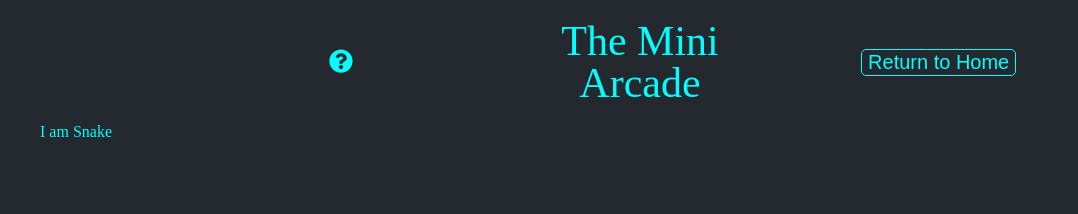
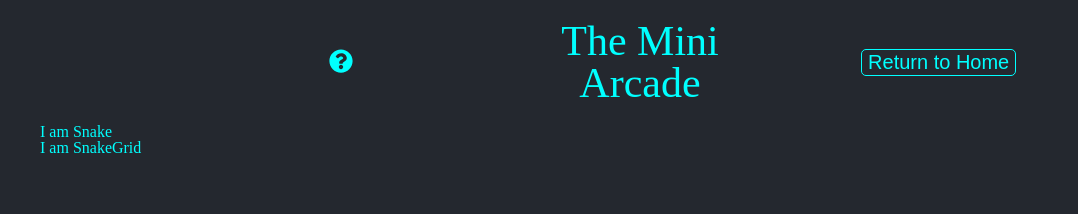
Before and after one commit to CD-Mackay/mini-arcade, a React app: page /snake in a window 1280 px wide. Shown: the top 214 px of the page, without its empty margins (0-1078 px from the left). Built offline with nearby package versions, Linux system fonts and the light colour scheme.

Commit message:
build snakegrid' '

```diff
--- a/client/src/components/games/snake/Snake.js
+++ b/client/src/components/games/snake/Snake.js
@@ -1,4 +1,5 @@
 import React from 'react';
+import SnakeGrid from './atoms/snakegrid/SnakeGrid';
 
 import StyledSnake from "./StyledSnake";
 
@@ -6,7 +7,10 @@ const Snake = () => {
 
   return (
     <StyledSnake >
+    <div>
       I am Snake
+      <SnakeGrid />
+      </div>
     </StyledSnake>
   );
 };
--- /dev/null
+++ b/client/src/components/games/snake/atoms/snakegrid/SnakeGrid.js
@@ -0,0 +1,14 @@
+import React from 'react';
+
+import StyledSnakeGrid from "./StyledSnakeGrid";
+
+const SnakeGrid = () => {
+
+  return (
+    <StyledSnakeGrid >
+      I am SnakeGrid
+    </StyledSnakeGrid>
+  );
+};
+
+export default SnakeGrid;
--- /dev/null
+++ b/client/src/components/games/snake/atoms/snakegrid/StyledSnakeGrid.js
@@ -0,0 +1,7 @@
+import styled from 'styled-components';
+
+const StyledSnakeGrid = styled.div`
+
+`
+
+export default StyledSnakeGrid;
```
